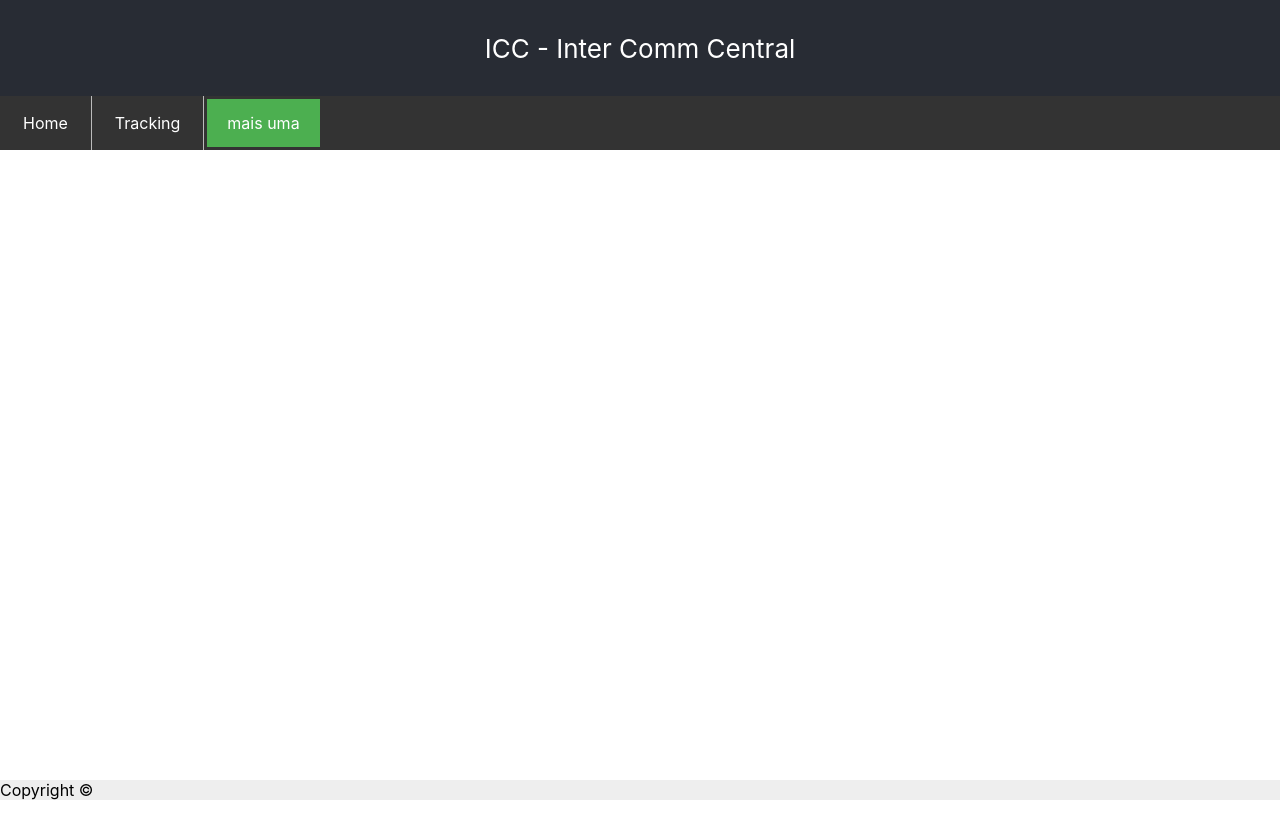
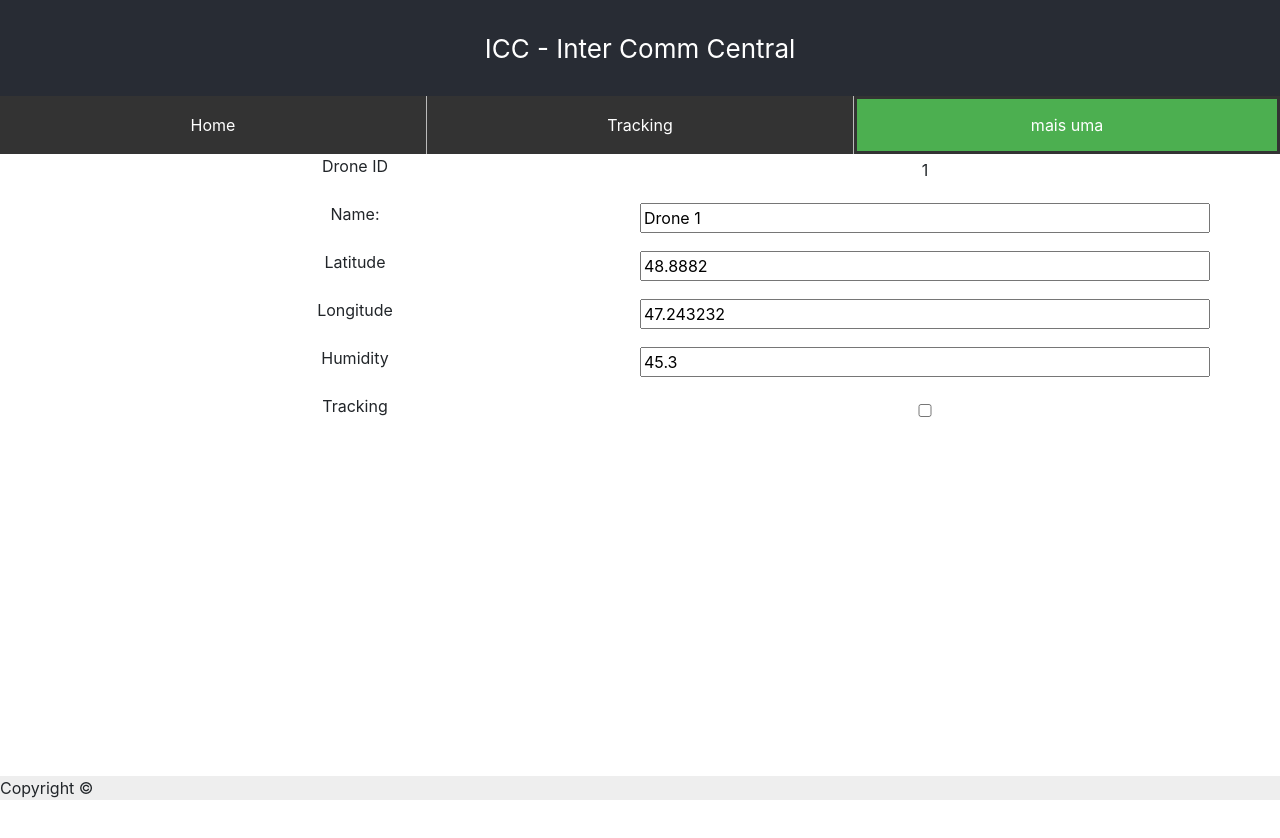
Before and after one commit to 37scj/icc-react-web-app, a React (Create React App) app: page /maisuma in a window 1280 px wide. Built offline with nearby package versions, Linux system fonts and the light colour scheme.

Commit message:
using store redux

```diff
--- a/src/App.css
+++ b/src/App.css
@@ -88,3 +88,19 @@ footer{
 .navItem .active {
   background-color: #4CAF50;
 }
+
+.navItem .active:hover {
+  background-color: #383;
+}
+
+
+/*  */
+.row {
+  display: flex;
+  align-items: center;
+  justify-content: center;
+}
+
+.row:not(:last-child) {
+  margin-bottom: 16px;
+}
--- a/src/App.js
+++ b/src/App.js
@@ -30,7 +30,7 @@ function App() {
             </ul>
           </div>
           <div className="content">
-            <Switch>
+            <Switch >
               {routes.map((route, i) => (<Route
                 key={i}
                 path={route.path}
--- a/src/Suspense.js
+++ b/src/Suspense.js
@@ -2,7 +2,12 @@ import React from 'react';
 import './App.css';
 
 const overall = {
-
+  position: 'fixed',
+  top: 0,
+  bottom: 0,
+  left: 0,
+  right: 0,
+  backgroundColor: 'rgba(0,0,0,0.3)',
 }
 function SuspenseApp() {
   return (
--- /dev/null
+++ b/src/components/drone/Drone.js
@@ -0,0 +1,43 @@
+import React from 'react';
+import { useFormInput } from '../../helpers/hooks';
+import { Row, Button, Container } from 'react-bootstrap';
+
+export default function Drone() {
+    const drone = {
+        id: useFormInput(1),
+        name: useFormInput('Drone 1'),
+        latitude: useFormInput(48.8882),
+        longitude: useFormInput(47.243232),
+        temperature: useFormInput(29.2),
+        humidity: useFormInput(45.3),
+        tracking: useFormInput(false),
+    }
+
+    return (<Container>
+        <Row xl={2}>
+            <label>Drone ID</label>
+            <span aria-label="ID Drone">{drone.id.value}</span>
+        </Row>
+        <Row xs={2}>
+            <label>Name:</label>
+            <input {...drone.name} />
+        </Row>
+        <Row xs={2}>
+            <label>Latitude</label>
+            <input aria-label="Latitude" {...drone.latitude} />
+        </Row>
+        <Row xs={2}>
+            <label>Longitude</label>
+            <input aria-label="Longitude" {...drone.longitude} />
+        </Row>
+        <Row xs={2}>
+            <label>Humidity</label>
+            <input aria-label="Humidity" {...drone.humidity} />
+        </Row>
+        <Row xs={2}>
+            <label>Tracking</label>
+            <input aria-label="Tracking" type="checkbox" {...drone.tracking} />
+        </Row>
+    </Container>);
+
+}
--- /dev/null
+++ b/src/features/counter/counter.module.css
@@ -0,0 +1,76 @@
+.row {
+    display: flex;
+    align-items: center;
+    justify-content: center;
+}
+
+.row:not(:last-child) {
+    margin-bottom: 16px;
+}
+
+.value {
+    font-size: 78px;
+    padding-left: 16px;
+    padding-right: 16px;
+    margin-top: 2px;
+    font-family: 'Courier New', Courier, monospace;
+}
+
+.button {
+    appearance: none;
+    border: none;
+    background: none;
+    font-size: 32px;
+    padding-left: 12px;
+    padding-right: 12px;
+    outline: none;
+    border: 2px solid transparent;
+    color: rgb(112, 76, 182);
+    padding-bottom: 4px;
+    cursor: pointer;
+    background-color: rgba(112, 76, 182, 0.1);
+    border-radius: 2px;
+    transition: all 0.15s;
+}
+
+.textbox {
+    font-size: 32px;
+    padding: 2px;
+    width: 64px;
+    text-align: center;
+    margin-right: 8px;
+}
+
+.button:hover,
+.button:focus {
+    border: 2px solid rgba(112, 76, 182, 0.4);
+}
+
+.button:active {
+    background-color: rgba(112, 76, 182, 0.2);
+}
+
+.asyncButton {
+    composes: button;
+    position: relative;
+    margin-left: 8px;
+}
+
+.asyncButton:after {
+    content: "";
+    background-color: rgba(112, 76, 182, 0.15);
+    display: block;
+    position: absolute;
+    width: 100%;
+    height: 100%;
+    left: 0;
+    top: 0;
+    opacity: 0;
+    transition: width 1s linear, opacity 0.5s ease 1s;
+}
+
+.asyncButton:active:after {
+    width: 0%;
+    opacity: 1;
+    transition: 0s
+}
--- /dev/null
+++ b/src/features/counter/counterSlice.js
@@ -0,0 +1,42 @@
+import { createSlice } from '@reduxjs/toolkit';
+
+export const slice = createSlice({
+  name: 'counter',
+  initialState: {
+    value: 0,
+  },
+  reducers: {
+    increment: state => {
+      // Redux Toolkit allows us to write "mutating" logic in reducers. It
+      // doesn't actually mutate the state because it uses the immer library,
+      // which detects changes to a "draft state" and produces a brand new
+      // immutable state based off those changes
+      state.value += 1;
+    },
+    decrement: state => {
+      state.value -= 1;
+    },
+    incrementByAmount: (state, action) => {
+      state.value += action.payload;
+    },
+  },
+});
+
+export const { increment, decrement, incrementByAmount } = slice.actions;
+
+// The function below is called a thunk and allows us to perform async logic. It
+// can be dispatched like a regular action: `dispatch(incrementAsync(10))`. This
+// will call the thunk with the `dispatch` function as the first argument. Async
+// code can then be executed and other actions can be dispatched
+export const incrementAsync = amount => dispatch => {
+  setTimeout(() => {
+    dispatch(incrementByAmount(amount));
+  }, 1000);
+};
+
+// The function below is called a selector and allows us to select a value from
+// the state. Selectors can also be defined inline where they're used instead of
+// in the slice file. For example: `useSelector((state) => state.counter.value)`
+export const selectCount = state => state.counter.value;
+
+export default slice.reducer;
--- /dev/null
+++ b/src/helpers/hooks.js
@@ -0,0 +1,12 @@
+import { useState } from 'react';
+
+export function useFormInput(initialValue) {
+    const [value, setValue] = useState(initialValue)
+    const handleChange = e => {
+        setValue(e.target.value)
+    }
+    return {
+        value,
+        onChange: handleChange
+    }
+}
--- a/src/index.js
+++ b/src/index.js
@@ -4,10 +4,15 @@ import './index.css';
 import App from './App';
 import * as serviceWorker from './serviceWorker';
 import SuspenseApp from './Suspense';
+import { Provider } from 'react-redux';
+import store from './store';
+import 'bootstrap/dist/css/bootstrap.min.css';
 
 ReactDOM.render(
   (<React.Suspense fallback={SuspenseApp}>
-    <App />
+    <Provider store={store}>
+      <App />
+    </Provider>
   </React.Suspense>),
   document.getElementById('root')
 );
--- a/src/pages/home/home.js
+++ b/src/pages/home/home.js
@@ -1,10 +1,11 @@
 import React from 'react';
+import Drone from '../../components/drone/Drone';
 
 function Home() {
 
   return (
     <div className="Home">
-
+      <Drone/>
     </div>
   );
 }
--- /dev/null
+++ b/src/store.js
@@ -0,0 +1,8 @@
+import { configureStore } from '@reduxjs/toolkit'
+import counterReducer from './features/counter/counterSlice'
+
+export default configureStore({
+  reducer: {
+    counter: counterReducer
+  }
+})
```
Also changed, not shown: src/features/counter/Counter.js (added, +60 -0 lines), src/components/GoogleMap/GoogleMap.js (added).
